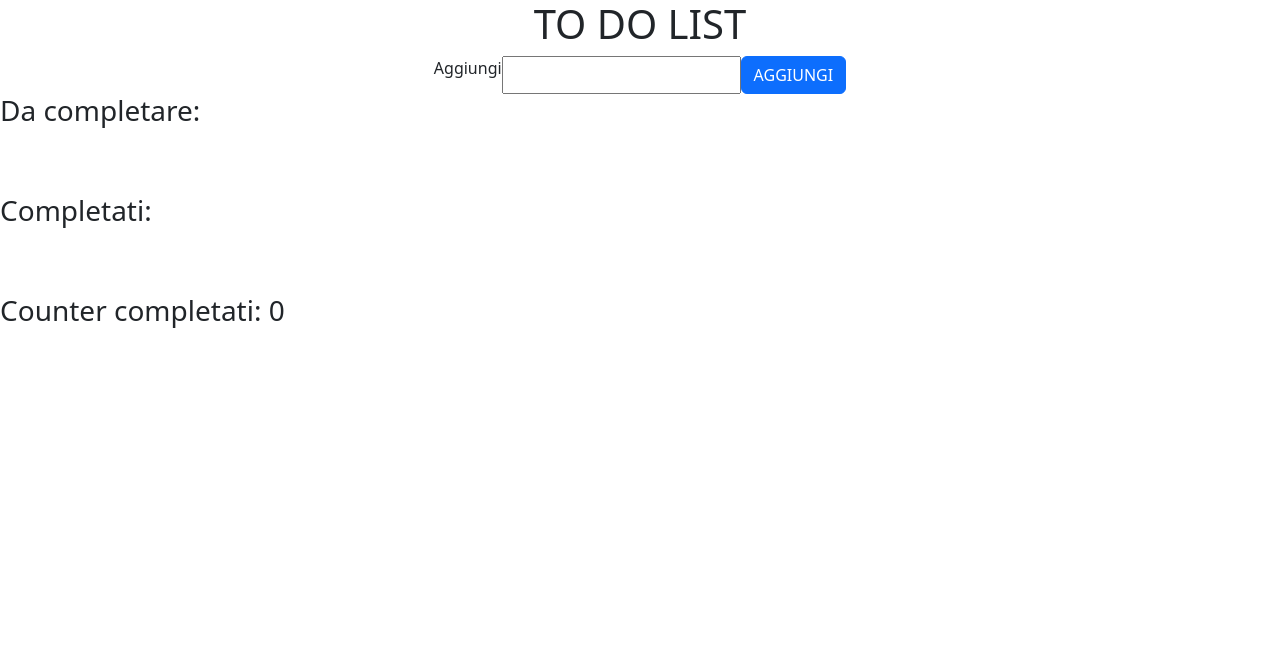
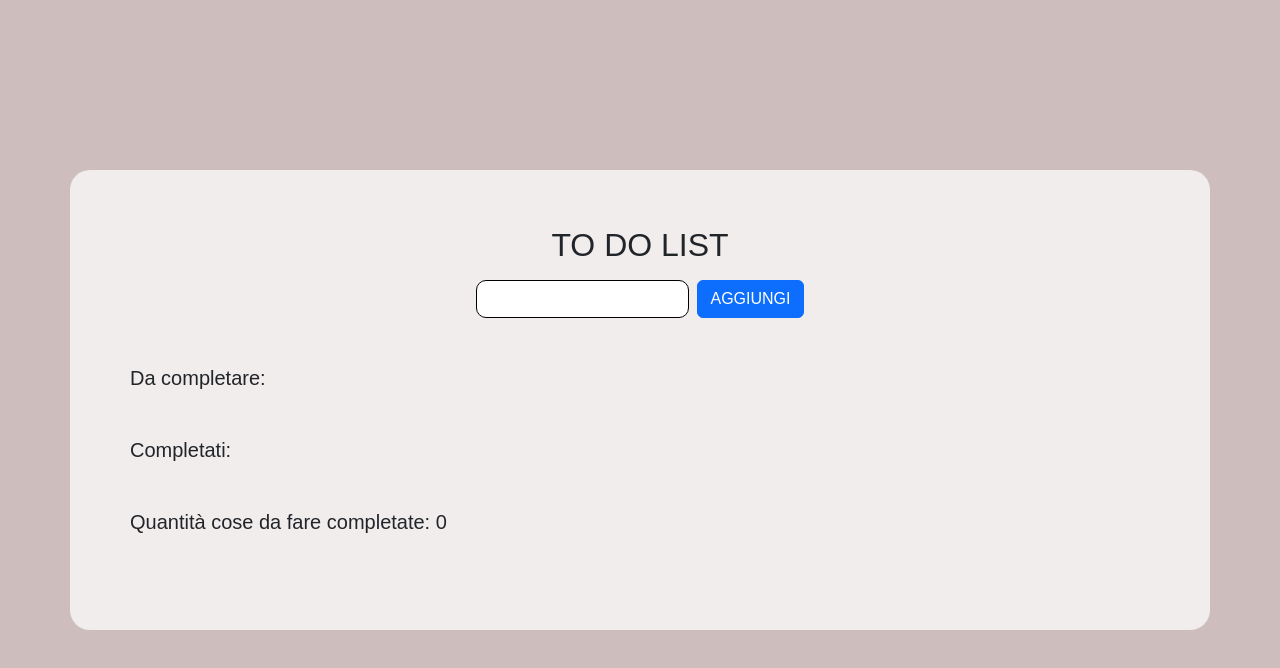
Before and after one commit to MattiaAngelini/to-do-list-js-vanilla, a plain HTML site: page index.html in a window 1280 px wide. Drawn offline with nearby package versions, Linux system fonts and the light colour scheme; a web font is replaced by a local one.

Commit message:
Added css styles

```diff
--- a/index.html
+++ b/index.html
@@ -3,37 +3,42 @@
 <head>
     <meta charset="UTF-8">
     <meta name="viewport" content="width=device-width, initial-scale=1.0">
+    <link rel="preconnect" href="https://fonts.googleapis.com">
+    <link rel="preconnect" href="https://fonts.gstatic.com" crossorigin>
+    <link href="https://fonts.googleapis.com/css2?family=Tektur:wght@400..900&display=swap" rel="stylesheet">
+        <link rel="stylesheet" href="./style.css">
     <link href="https://cdn.jsdelivr.net/npm/bootstrap@5.3.3/dist/css/bootstrap.min.css" rel="stylesheet" integrity="sha384-QWTKZyjpPEjISv5WaRU9OFeRpok6YctnYmDr5pNlyT2bRjXh0JMhjY6hW+ALEwIH" crossorigin="anonymous">
     <title>Document</title>
 </head>
 <body>
+    <main class="d-flex justify-content-center align-items-center">
 
-    <div>
-        <h1 class="text-center">TO DO LIST</h1>
-
-        <div class="d-flex justify-content-center">
-            <label for="daFare">Aggiungi</label>
+        <div class="container">
+            <div class="p-5">
+                <h2 class="text-center p-2">TO DO LIST</h2>
+                <div class="d-flex gap-2 justify-content-center mb-5">
                     <input id="daFare" type="text">
                     <button onclick="addItem()" class="btn btn-primary"> AGGIUNGI </button>
                 </div>
 
-        <div style="min-height:100px;">
-            <h3>Da completare:</h3>
+                <div class="mb-5">
+                    <h5>Da completare:</h5>
                     <ul id="list">
                     </ul>
                 </div>
 
-        <div style="min-height:100px;">
-            <h3>Completati:</h3>
+                <div class="mb-5">
+                    <h5>Completati:</h5>
                     <ul id="completed">
                     </ul>
                 </div>
 
-        <div >
-            <h3>Counter completati: <span id="counter">0</span></h3>
+                <div class="mb-5">
+                    <h5>Quantità cose da fare completate: <span id="counter">0</span></h5>
                 </div>
             </div>
-
+        </div>
+    </main>
     <script type="text/javascript" src="./script.js"></script>
 </body>
 </html>
--- a/script.js
+++ b/script.js
@@ -33,10 +33,10 @@ function addItem(){
     //per ogni <li> creo un tasto completato ed uno elimina
     const btnDelete = document.createElement('button')
     btnDelete.innerHTML = 'ELIMINA'
-    btnDelete.classList = 'btnDelete' + userToDo.id
+    btnDelete.classList.add('btnDelete' + userToDo.id, 'btn-danger', 'btn','m-1')
     const btnDone = document.createElement('button')
     btnDone.innerHTML = 'COMPLETATO'
-    btnDone.classList = 'btnDone' + userToDo.id
+    btnDone.classList.add('btnDone' + userToDo.id, 'btn-success', 'btn','m-1')
 
     //pusho oggetto in array con scelte utente
     userList.push(userToDo)
--- /dev/null
+++ b/style.css
@@ -0,0 +1,21 @@
+* {
+    font-family: "Tektur", sans-serif;
+    font-optical-sizing: auto;
+    font-weight: 200;
+    font-style: normal;
+    font-variation-settings:
+      "wdth" 100;
+}
+
+main{
+    min-height: 100vh;
+    background-color: rgb(206, 189, 189);
+}
+input{
+    border-radius: 10px;
+    border: 1px solid black;
+}
+.container{
+    border-radius: 20px;
+    background-color: rgb(242, 237, 237);
+}
```
Lines whose indentation alone changed are shown as unchanged.
